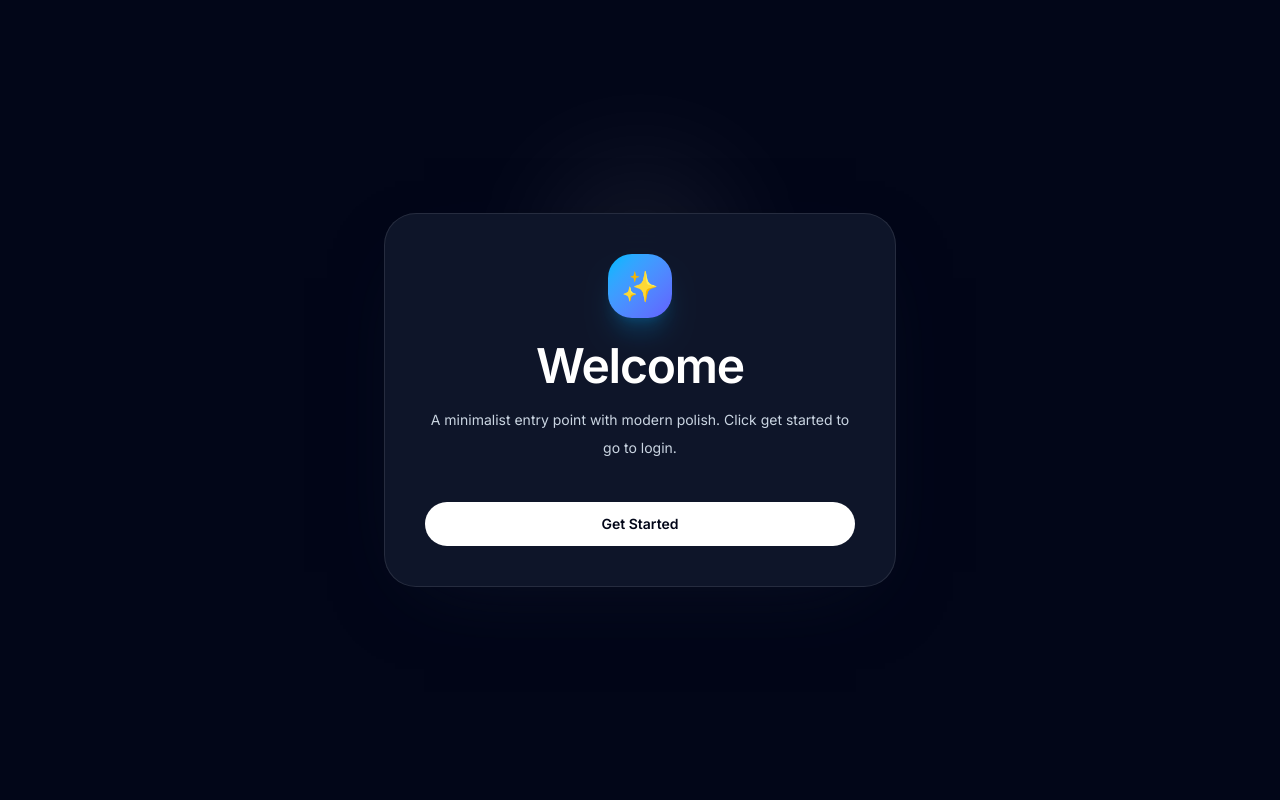
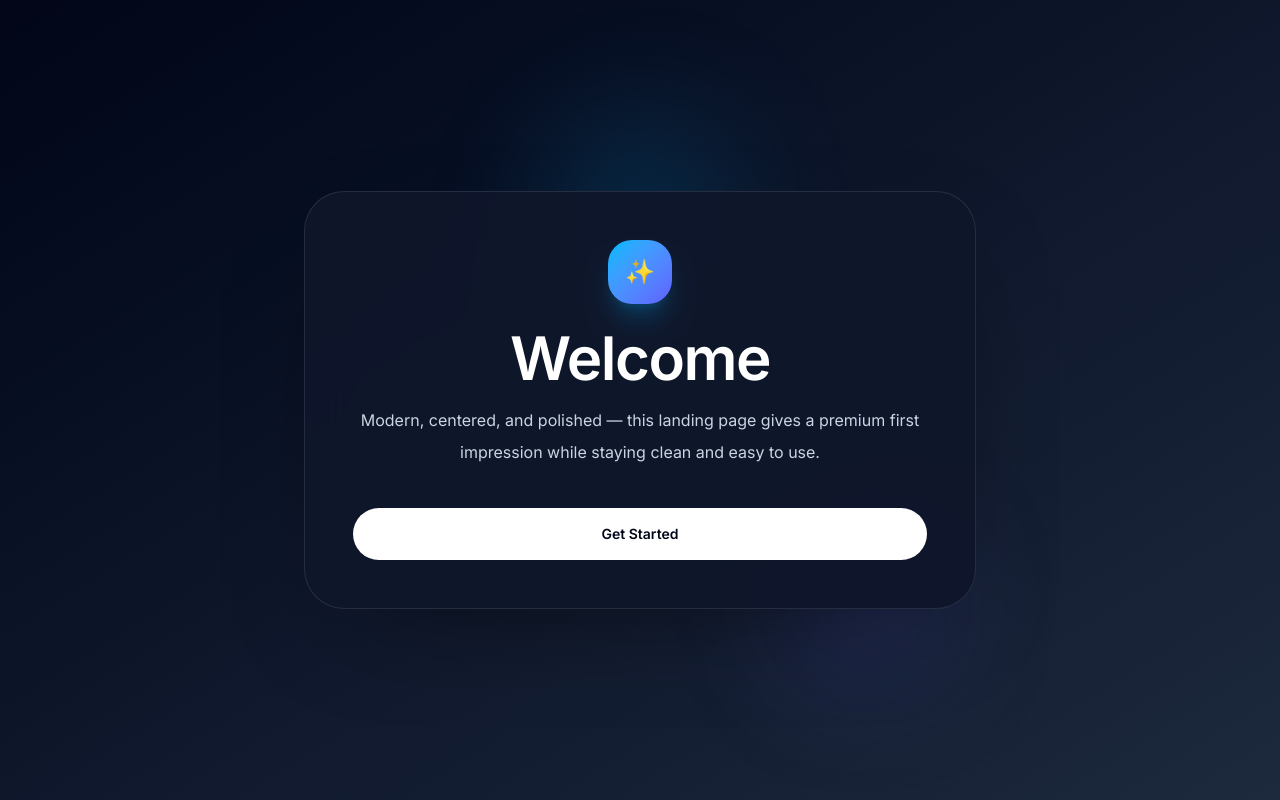
Before and after one commit to kevinedysoncortejo-arch/lab3, a Next.js app: page / in a window 1280 px wide. Built offline with nearby package versions, Linux system fonts and the light colour scheme.

Commit message:
Enhance landing and auth page with richer centered design

```diff
--- a/app/auth/page.tsx
+++ b/app/auth/page.tsx
@@ -37,28 +37,28 @@ export default function AuthPage() {
   }
 
   return (
-    <div className="min-h-screen bg-slate-950 text-slate-50 flex items-center justify-center px-4 py-10">
+    <div className="min-h-screen bg-gradient-to-br from-slate-950 via-slate-900 to-slate-800 flex items-center justify-center px-4 py-10">
       <div className="relative max-w-md w-full">
-        <div className="absolute -top-10 left-10 h-28 w-28 rounded-full bg-white/10 blur-3xl"></div>
-        <div className="absolute -bottom-10 right-10 h-28 w-28 rounded-full bg-sky-500/10 blur-3xl"></div>
-        <div className="relative rounded-[2rem] border border-white/10 bg-slate-900/95 p-8 shadow-[0_25px_80px_-40px_rgba(15,23,42,0.9)] backdrop-blur-xl">
+        <div className="absolute -top-16 left-6 h-36 w-36 rounded-full bg-sky-500/10 blur-3xl"></div>
+        <div className="absolute -bottom-16 right-6 h-36 w-36 rounded-full bg-indigo-500/10 blur-3xl"></div>
+        <div className="relative rounded-[2.5rem] border border-white/10 bg-slate-900/95 p-10 shadow-[0_35px_120px_-60px_rgba(0,0,0,0.7)] backdrop-blur-xl">
           <div className="text-center mb-8">
             <Link href="/" className="inline-block text-slate-400 hover:text-white text-sm">
               ← Back
             </Link>
-            <div className="mx-auto mb-4 flex h-14 w-14 items-center justify-center rounded-2xl bg-sky-400 text-xl text-white shadow-lg shadow-sky-400/20">
+            <div className="mx-auto mb-4 flex h-16 w-16 items-center justify-center rounded-3xl bg-gradient-to-br from-sky-400 to-indigo-500 text-xl text-white shadow-xl shadow-sky-500/20">
               🔐
             </div>
             <h2 className="text-3xl font-semibold text-white">
               {isSignUp ? 'Create Account' : 'Sign In'}
             </h2>
-            <p className="text-slate-400 text-sm mt-2">
+            <p className="text-slate-400 text-sm mt-2 max-w-sm mx-auto">
               {isSignUp ? 'Create your account and access the portal.' : 'Sign in to securely access your dashboard.'}
             </p>
           </div>
 
           {message && (
-            <div className={`mb-4 rounded-xl px-4 py-3 text-sm font-medium ${
+            <div className={`mb-4 rounded-2xl px-4 py-3 text-sm font-medium ${
               message.type === 'success' ? 'bg-emerald-950/80 text-emerald-300 border border-emerald-700' : 'bg-rose-950/80 text-rose-300 border border-rose-700'
             }`}>
               {message.text}
@@ -72,7 +72,7 @@ export default function AuthPage() {
                 value={email}
                 onChange={(e) => setEmail(e.target.value)}
                 placeholder="Email"
-                className="w-full rounded-2xl border border-slate-700 bg-slate-950/80 px-4 py-3 text-sm text-slate-100 placeholder-slate-500 focus:outline-none focus:ring-2 focus:ring-sky-400"
+                className="w-full rounded-3xl border border-slate-700 bg-slate-950/80 px-5 py-3 text-sm text-slate-100 placeholder-slate-500 focus:outline-none focus:ring-2 focus:ring-sky-400"
                 required
                 disabled={loading}
               />
@@ -84,7 +84,7 @@ export default function AuthPage() {
                 value={password}
                 onChange={(e) => setPassword(e.target.value)}
                 placeholder="Password"
-                className="w-full rounded-2xl border border-slate-700 bg-slate-950/80 px-4 py-3 text-sm text-slate-100 placeholder-slate-500 focus:outline-none focus:ring-2 focus:ring-sky-400"
+                className="w-full rounded-3xl border border-slate-700 bg-slate-950/80 px-5 py-3 text-sm text-slate-100 placeholder-slate-500 focus:outline-none focus:ring-2 focus:ring-sky-400"
                 required
                 disabled={loading}
               />
@@ -93,7 +93,7 @@ export default function AuthPage() {
             <button
               type="submit"
               disabled={loading || !email || !password}
-              className="w-full rounded-2xl bg-sky-400 py-3 text-sm font-semibold text-slate-950 transition hover:bg-sky-300 disabled:opacity-50 disabled:cursor-not-allowed"
+              className="w-full rounded-3xl bg-sky-400 py-3 text-sm font-semibold text-slate-950 transition hover:bg-sky-300 disabled:opacity-50 disabled:cursor-not-allowed"
             >
               {loading ? 'Processing...' : (isSignUp ? 'Sign Up' : 'Sign In')}
             </button>
--- a/app/page.tsx
+++ b/app/page.tsx
@@ -4,21 +4,22 @@ import Link from 'next/link'
 
 export default function LandingPage() {
   return (
-    <div className="min-h-screen bg-slate-950 text-slate-50 flex items-center justify-center px-4 py-10">
-      <div className="relative max-w-lg w-full">
-        <div className="absolute -top-10 left-1/2 h-40 w-40 -translate-x-1/2 rounded-full bg-white/10 blur-3xl"></div>
-        <div className="relative rounded-[2rem] border border-white/10 bg-slate-900/95 p-10 shadow-[0_25px_80px_-40px_rgba(15,23,42,0.8)] backdrop-blur-xl text-center">
-          <div className="mx-auto mb-6 flex h-16 w-16 items-center justify-center rounded-3xl bg-gradient-to-br from-sky-400 to-indigo-500 text-3xl shadow-xl shadow-sky-500/20">
+    <div className="min-h-screen bg-gradient-to-br from-slate-950 via-slate-900 to-slate-800 flex items-center justify-center px-4 py-10">
+      <div className="relative max-w-2xl w-full">
+        <div className="absolute -top-16 left-1/2 h-44 w-44 -translate-x-1/2 rounded-full bg-sky-500/20 blur-3xl"></div>
+        <div className="absolute -bottom-16 right-10 h-36 w-36 rounded-full bg-indigo-500/20 blur-3xl"></div>
+        <div className="relative rounded-[2.5rem] border border-white/10 bg-slate-900/95 p-12 shadow-[0_35px_120px_-60px_rgba(0,0,0,0.7)] backdrop-blur-xl text-center">
+          <div className="mx-auto mb-6 flex h-16 w-16 items-center justify-center rounded-3xl bg-gradient-to-br from-sky-400 to-indigo-500 text-2xl text-white shadow-xl shadow-sky-500/20">
             ✨
           </div>
-          <h1 className="text-5xl font-semibold tracking-tight text-white mb-4">
+          <h1 className="text-6xl font-semibold tracking-tight text-white mb-4">
             Welcome
           </h1>
-          <p className="mx-auto max-w-md text-sm text-slate-300 leading-7 mb-10">
-            A minimalist entry point with modern polish. Click get started to go to login.
+          <p className="mx-auto max-w-xl text-base text-slate-300 leading-8 mb-10">
+            Modern, centered, and polished — this landing page gives a premium first impression while staying clean and easy to use.
           </p>
           <Link href="/auth">
-            <button className="inline-flex w-full items-center justify-center rounded-full bg-white px-8 py-3 text-sm font-semibold text-slate-950 transition hover:bg-slate-100">
+            <button className="inline-flex w-full justify-center rounded-full bg-white px-8 py-4 text-sm font-semibold text-slate-950 transition hover:bg-slate-100">
               Get Started
             </button>
           </Link>
```
